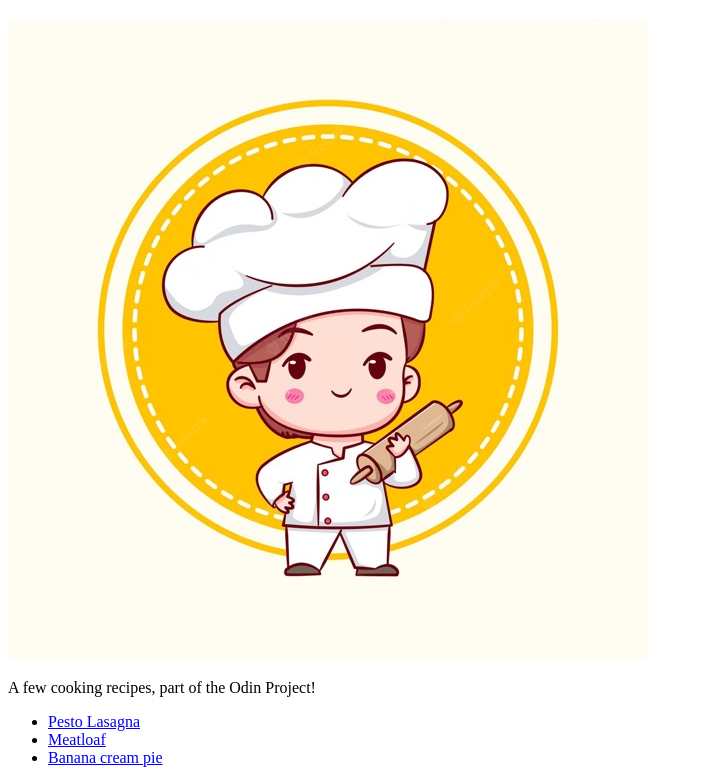
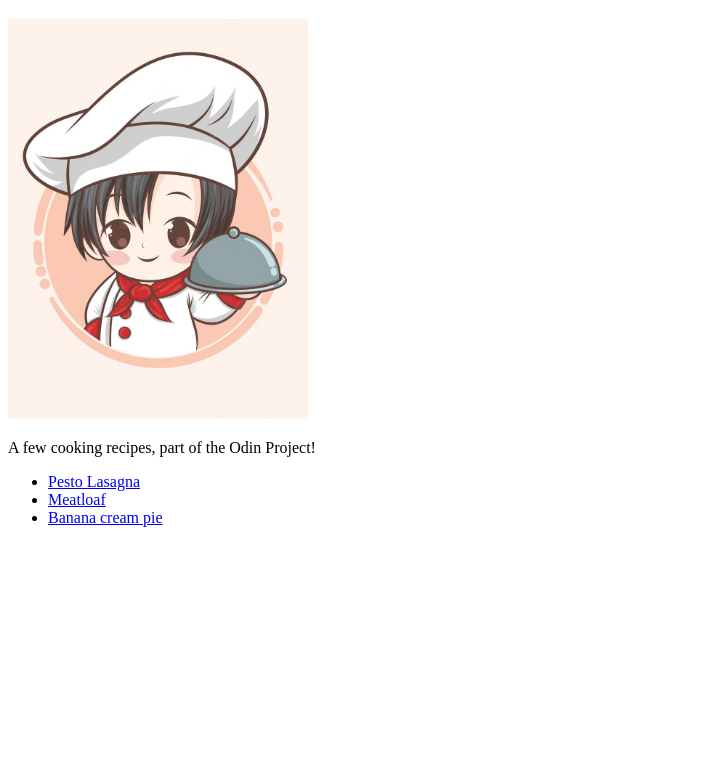
Before and after one commit to jansorena/odin-recipes, a plain HTML site: page index.html in a window 1280 px wide. Shown: the part 61-844 px from the top of the page, without its empty margins (0-703 px from the left). After the commit the page ends 800 px from the top, so only its background shows below. Drawn offline with Linux system fonts and the light colour scheme.

Commit message:
edited index image

```diff
--- a/index.html
+++ b/index.html
@@ -7,7 +7,7 @@
 
     <body>
         <h1>Odin Recipes</h1>
-        <img src="/images/chef.jpeg" alt="chef">
+        <img src="/images/chef.jpg" alt="chef" width="300" height="400">
         <p>A few cooking recipes, part of the Odin Project!</p>
         <ul>
             <li><a href="recipes/pesto_lasagna.html">Pesto Lasagna</a></li>
```
Also changed, not shown: images/chef.jpeg (deleted), images/chef.jpg (added).
